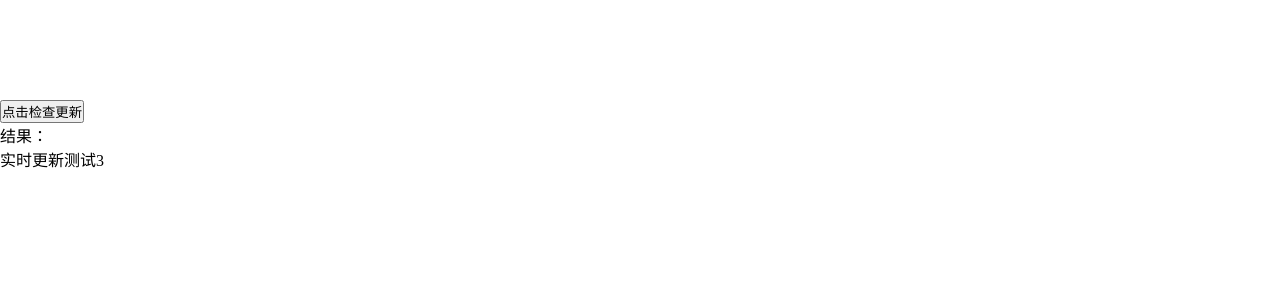
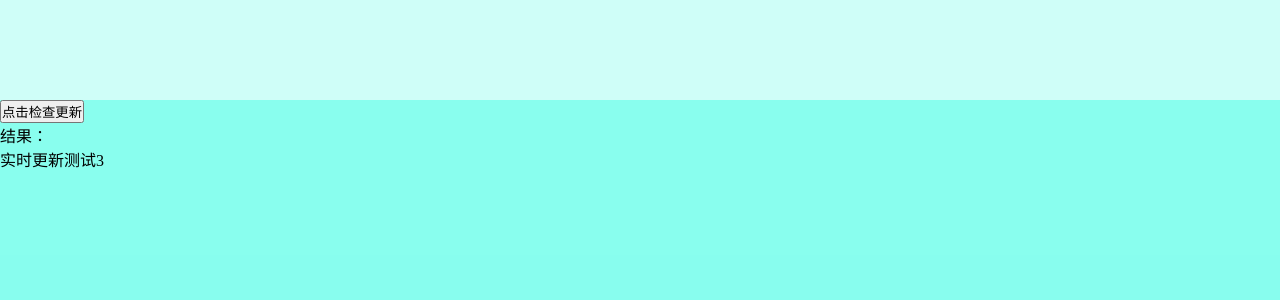
Before and after one commit to ukeepgoing/cap-app-test, a Vue app: page / in a window 1280 px wide. Shown: the top 300 px of the page. Built offline with nearby package versions, Linux system fonts and the light colour scheme.

Commit message:
LiveUpdates-13

```diff
--- a/src/style.css
+++ b/src/style.css
@@ -1,8 +1,9 @@
 html, body, #app {
   width: 100vw;
-  height: 100%;
+  height: calc(100vh + 100px);
   margin: 0;
   padding: 0;
+  background: rgba(0, 251, 218, 0.19);
 }
 
 * {
```
